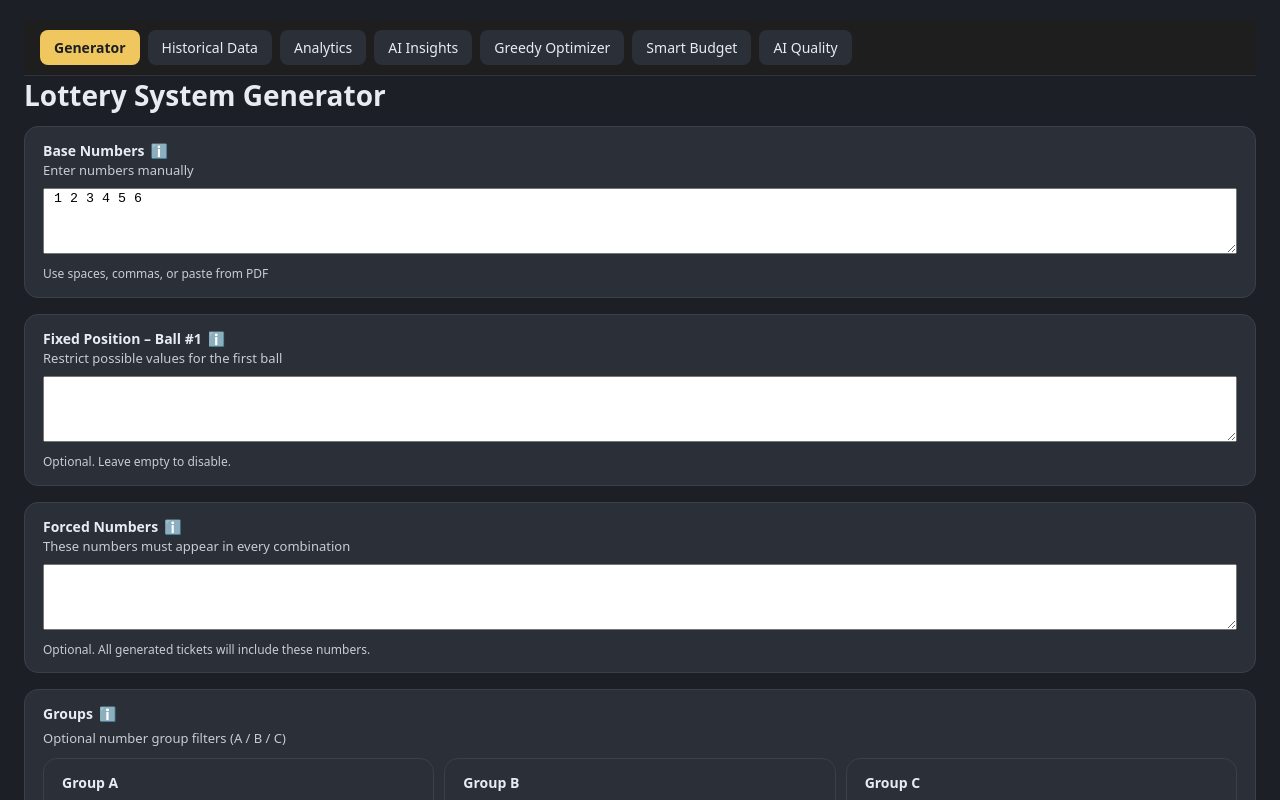
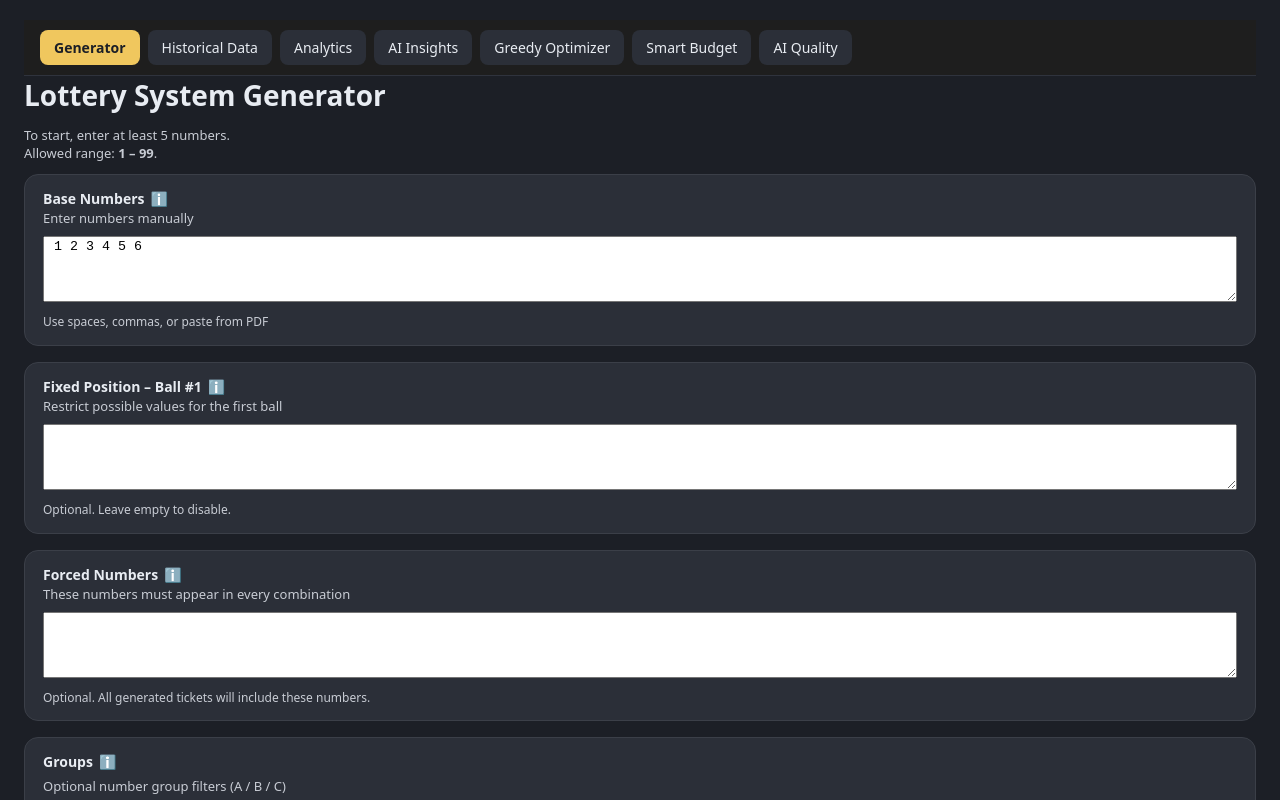
Before and after one commit to brykalov69/lottery-designer-web, a React (Vite) app in the folder frontend/: page / in a window 1280 px wide. Shown: the top 800 px of the page. Built offline with nearby package versions, Linux system fonts and the light colour scheme.

Commit message:
UX: add generator start hint (min 5, range 1-99)

```diff
--- a/frontend/src/Generator.tsx
+++ b/frontend/src/Generator.tsx
@@ -135,6 +135,11 @@ export default function Generator({ aiRanges }: { aiRanges?: any }) {
   return (
     <>
       <h1>Lottery System Generator</h1>
+      <div style={{ fontSize: 13, color: "#C8CCD4", marginBottom: 12 }}>
+        To start, enter at least 5 numbers. <br />
+        Allowed range: <strong>1 – 99</strong>.
+      </div>
+
 
       <DataInputPanel
         title={
```
